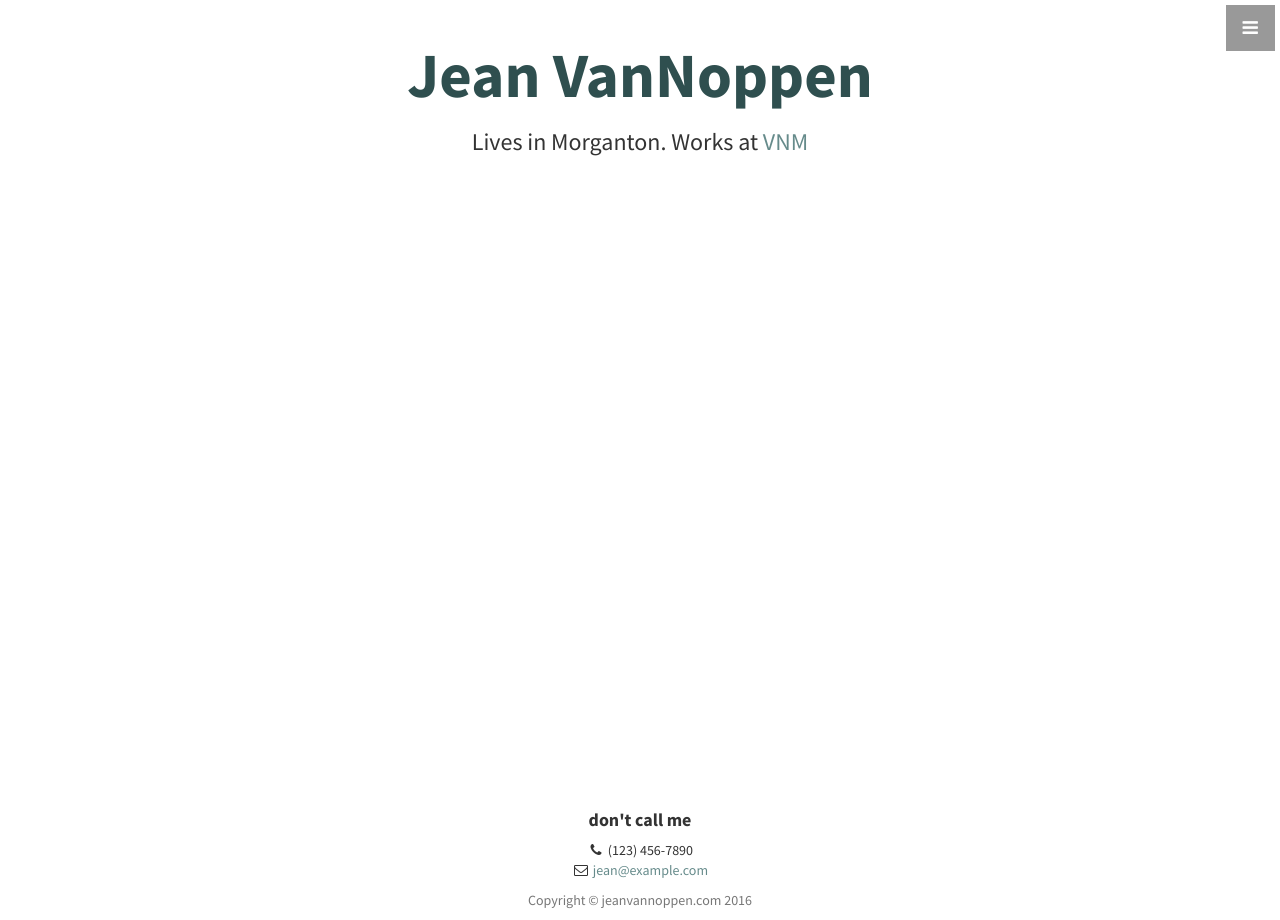
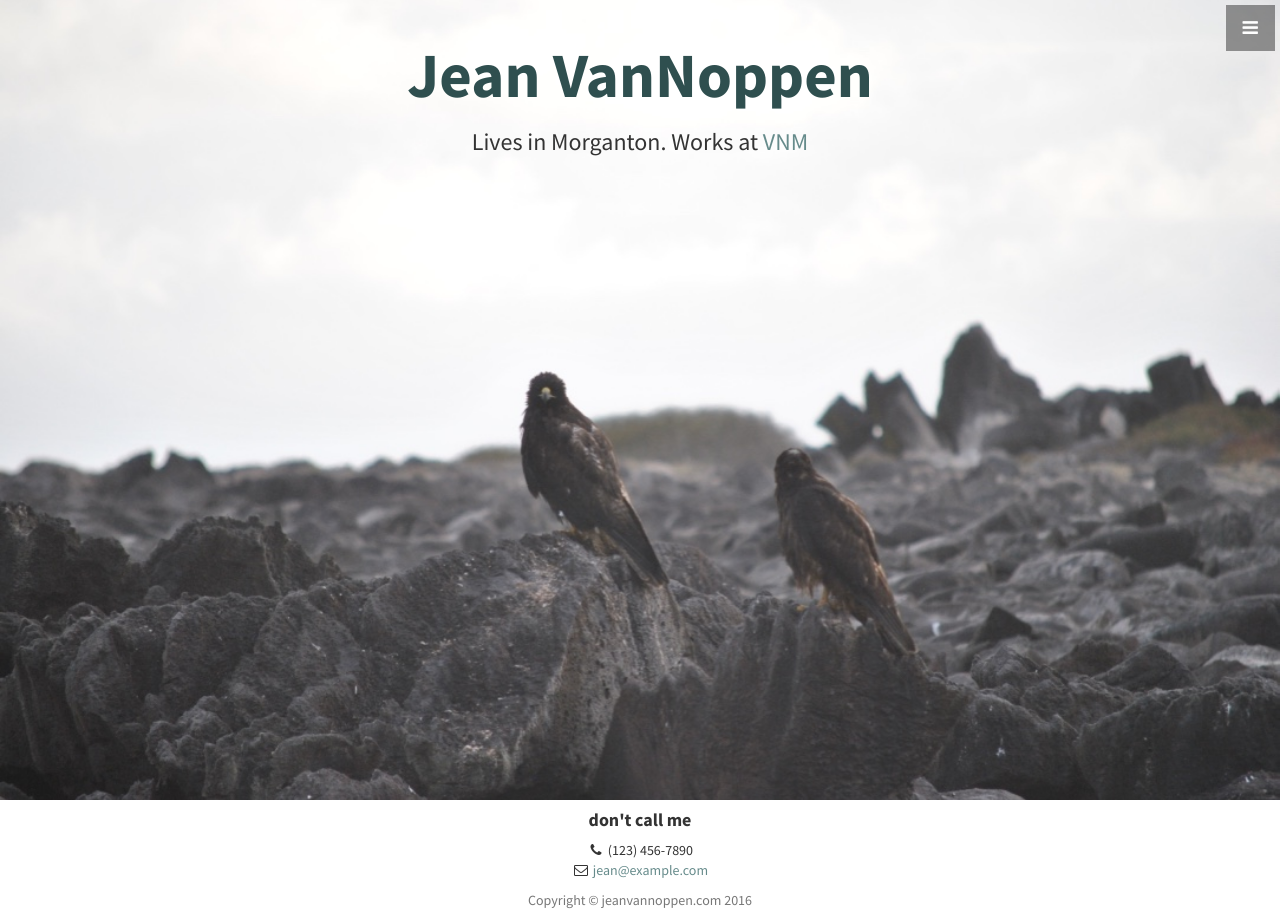
Before and after one commit to smaugnbeans/smaugnbeans.github.io, a plain HTML site: page index.html in a window 1280 px wide. Drawn offline with Linux system fonts and the light colour scheme.

Commit message:
added pics etc

```diff
--- a/css/stylish-portfolio.css
+++ b/css/stylish-portfolio.css
@@ -157,7 +157,7 @@ hr.small {
     position: relative;
     width: 100%;
     height: 100%;
-    background: url(../img/yellowmountain) no-repeat center center scroll;
+    background: url(../img/sits.jpg) no-repeat center center scroll;
     -webkit-background-size: cover;
     -moz-background-size: cover;
     background-size: cover;
--- a/index.html
+++ b/index.html
@@ -9,7 +9,7 @@
     <meta name="description" content="my personal website">
     <meta name="author" content="Jean VanNoppen">
 
-    <title>Jean VanNoppen</title>
+    <title>Jean VanNoppen | jeanvannoppen.com</title>
 
     <!-- Bootstrap Core CSS -->
     <link href="css/bootstrap.min.css" rel="stylesheet">
```
Also changed, not shown: img/flapflap.jpg (added), img/sealion.jpg (added), img/sits.jpg (added).
